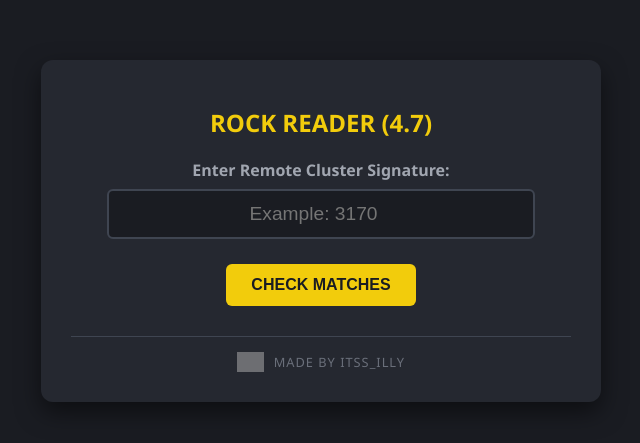
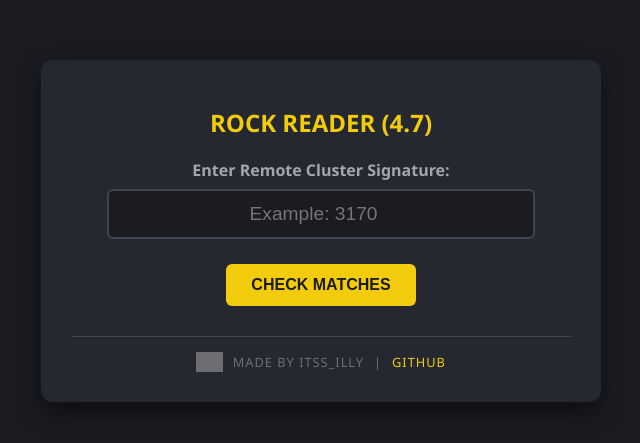
Before and after one commit to itssilly4u/rock-reader, a plain HTML site: page index.html in a window 1280 px wide. Shown: the part 169-612 px from the top of the page, without its empty margins (319-959 px from the left). Drawn offline with Linux system fonts and the light colour scheme; grey boxes are pictures that could not be loaded.

Commit message:
Update index.html
Made a link to the GitHub

```diff
--- a/index.html
+++ b/index.html
@@ -24,7 +24,7 @@
             text-align: center;
             width: 90%;
             max-width: 500px;
-            position: relative; /* Added for footer positioning */
+            position: relative;
         }
 
         h1 { color: #f2cc0c; font-size: 1.5rem; margin-bottom: 20px; text-transform: uppercase;}
@@ -99,6 +99,17 @@
             width: auto;
             opacity: 0.6;
         }
+
+        .watermark a {
+            color: #f2cc0c;
+            text-decoration: none;
+            transition: color 0.2s;
+        }
+
+        .watermark a:hover {
+            color: #fff;
+            text-decoration: underline;
+        }
     </style>
 </head>
 <body>
@@ -118,6 +129,8 @@
     <footer class="watermark">
         <img src="https://support.robertsspaceindustries.com/hc/article_attachments/360021770294" alt="RSI Logo">
         <span>Made by itss_illy</span>
+        <span>|</span>
+        <a href="https://github.com/itssilly4u/rock-reader/" target="_blank" rel="noopener noreferrer">GitHub</a>
     </footer>
 </div>
 
```
